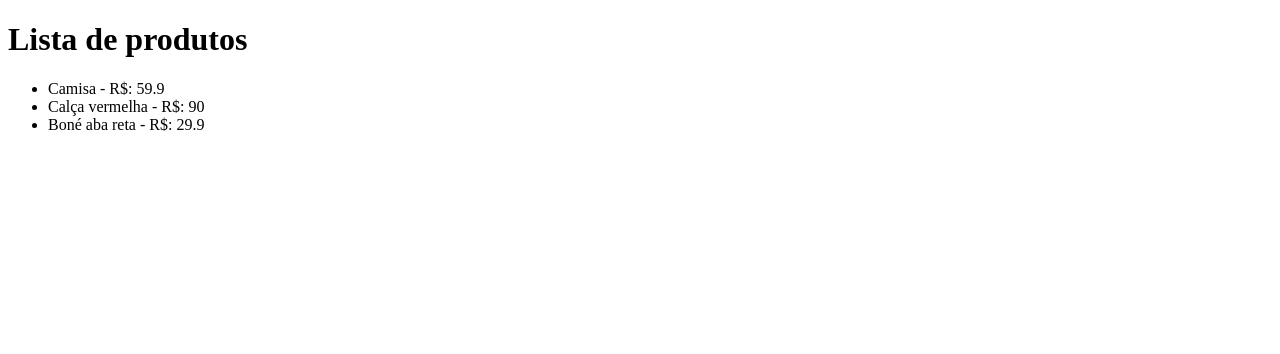
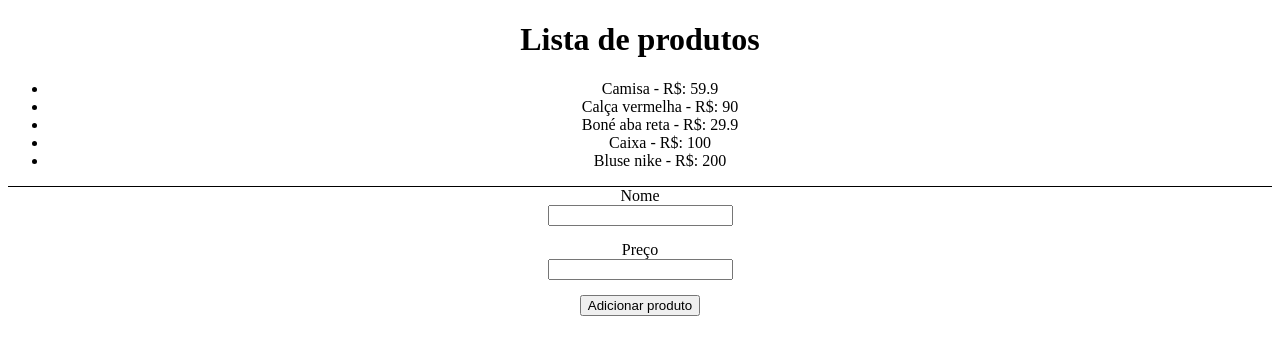
Before and after one commit to arthurresendes/Conhecimento-REACT, a React (Vite) app in the folder 7_REQUISICOES/httpreact/: page / in a window 1280 px wide. Shown: the top 354 px of the page. Built offline with nearby package versions, Linux system fonts and the light colour scheme; data requests are answered from the project's data file.

Commit message:
Fetch - POST

```diff
--- a/7_REQUISICOES/httpreact/data/db.json
+++ b/7_REQUISICOES/httpreact/data/db.json
@@ -1,18 +1,30 @@
 {
   "products": [
     {
-            "id": 1,
+      "id": "1",
       "name": "Camisa",
       "price": 59.9
     },
     {
-            "id": 2,
+      "id": "2",
       "name": "Calça vermelha",
-            "price": 90},
+      "price": 90
+    },
     {
-            "id": 3,
+      "id": "3",
       "name": "Boné aba reta",
       "price": 29.9
+    },
+    {
+      "name": "Caixa",
+      "price": "100",
+      "id": "Lwl2pdTDD60"
+    },
+    {
+      "name": "Bluse nike",
+      "price": "200",
+      "id": "wbs7VM4MdV4"
     }
-    ]
+  ],
+  "$schema": "./node_modules/json-server/schema.json"
 }
--- a/7_REQUISICOES/httpreact/src/App.css
+++ b/7_REQUISICOES/httpreact/src/App.css
@@ -0,0 +1,20 @@
+body{
+  text-align: center;
+}
+
+.add-product{
+  border-top: 1px solid black;
+}
+
+form{
+  display: flex;
+  flex-direction: column;
+  align-items: center;
+  justify-content: center;
+}
+
+form input{
+  display:  flex;
+  flex-direction: column;
+  margin-bottom: 15px;
+}
--- a/7_REQUISICOES/httpreact/src/App.jsx
+++ b/7_REQUISICOES/httpreact/src/App.jsx
@@ -1,8 +1,11 @@
 import { useState, useEffect } from "react"
+import './App.css'
 
 const url = "http://localhost:3000/products/"
 function App() {
   const [products, setProducts] = useState([])
+  const [name, setName] = useState("")
+  const [price, setPrice] = useState("")
 
   useEffect(() => {
     async function fetchData() {
@@ -12,6 +15,25 @@ function App() {
     }
     fetchData()
   }, [])
+
+  const handleSubmit = async (e) => {
+    e.preventDefault()
+    const product = {
+      name,
+      price
+    }
+
+    const res = await fetch(url, {
+      method: "POST",
+      headers: {
+        "Content-Type": "application/json"
+      },
+      body: JSON.stringify(product)
+    })
+    location.reload()
+
+  }
+
   return (
     <>
       <h1>Lista de produtos</h1>
@@ -20,6 +42,20 @@ function App() {
           <li key={prod.id}>{prod.name} - R$: {prod.price}</li>
         ))}
       </ul>
+
+      <div className="add-product">
+        <form action="" onSubmit={handleSubmit}>
+          <label htmlFor="">
+            Nome
+            <input type="text" name="name" id="" value={name} onChange={(e) => setName(e.target.value)} />
+          </label>
+          <label htmlFor="">
+            Preço
+            <input type="number" name="price" id="" value={price} onChange={(e) => setPrice(e.target.value)} />
+          </label>
+          <input type="submit" value="Adicionar produto" />
+        </form>
+      </div>
     </>
   )
 }
```
Lines whose indentation alone changed are shown as unchanged.
